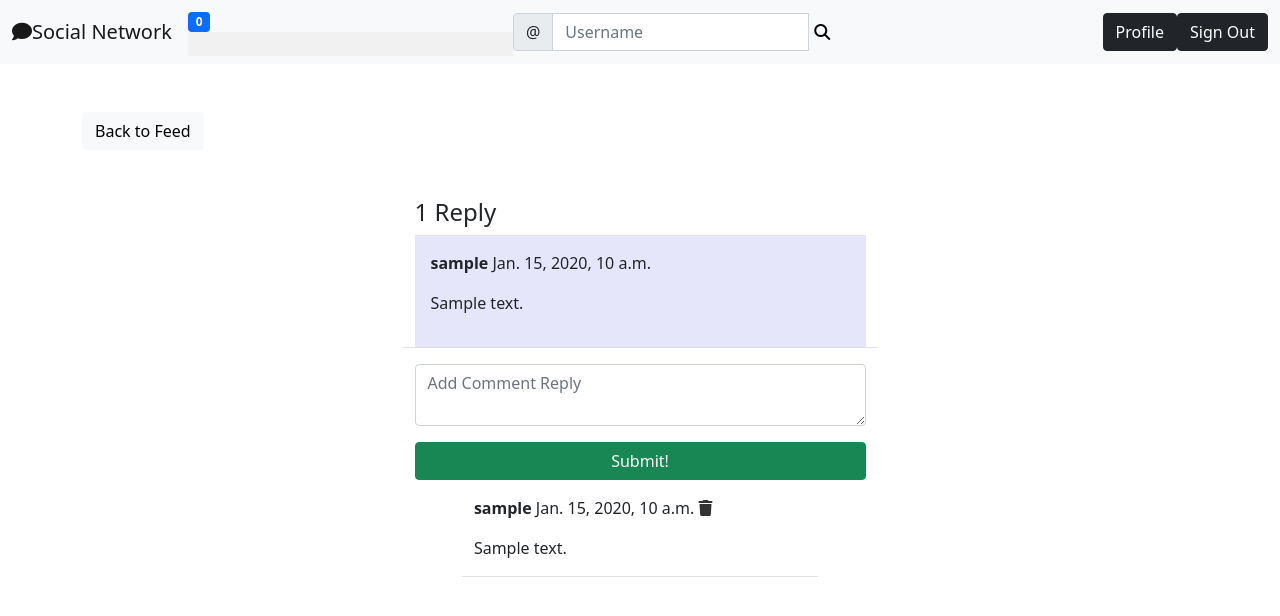
After one commit to SujithVSuresh/Social-Network-Django, a Django app: page /social/post/1/comment/1/comment-reply in a window 1280 px wide. The commit adds this page. Shown: the top 616 px of the page. Run offline with Django 3.2, Linux system fonts and the light colour scheme; a user stored in the database is signed in; tables that the repository leaves empty hold one stand-in row (values such as "Sample post"); data that the repository does not hold is empty; some libraries are stand-ins or nearby versions.

Commit message:
first commit

```diff
--- /dev/null
+++ b/landing/templatetags/custom_tags.py
@@ -0,0 +1,12 @@
+from django import template
+from social.models import Notification
+
+
+register = template.Library()
+
+
+@register.inclusion_tag('social/show_notifications.html', takes_context=True)
+def show_notifications(context):
+    request_user = context['request'].user
+    notifications = Notification.objects.filter(to_user=request_user).exclude(user_has_seen=True).order_by('-date')
+    return{'notifications' : notifications}
--- a/social/admin.py
+++ b/social/admin.py
@@ -1,6 +1,8 @@
 from django.contrib import admin
-from .models import Post, UserProfile
+from .models import CommentReply, Post, UserProfile, Notification
 
 # Register your models here.
 admin.site.register(Post)
 admin.site.register(UserProfile)
+admin.site.register(CommentReply)
+admin.site.register(Notification)
--- a/social/forms.py
+++ b/social/forms.py
@@ -1,6 +1,7 @@
 from django import forms
+from django.db import models
 from django.db.models import fields
-from . models import Post, Comment
+from . models import CommentReply, Post, Comment
 
 
 class PostForm(forms.ModelForm):
@@ -16,3 +17,11 @@ class CommentForm(forms.ModelForm):
     class Meta:
         model = Comment
         fields = ['comment']
+
+
+class CommentReplyForm(forms.ModelForm):
+    comment_reply = forms.CharField(label='', widget=forms.Textarea(attrs={'rows':2, 'placeholder':'Add Comment Reply'}))
+
+    class Meta:
+        model = CommentReply
+        fields = ['comment_reply']
--- a/social/urls.py
+++ b/social/urls.py
@@ -1,12 +1,15 @@
 from django.urls import path
-from . views import AddFollower, PostEditView, PostListView, PostDetailView, PostDeleteView, CommentDeleteView, ProfileEditView, ProfileView, RemoveFollower, AddLike, AddDisLike, UserSearch, ListFollowers
+from . views import AddFollower, CommentReplyFormView, PostEditView, PostListView, PostDetailView, PostDeleteView, CommentDeleteView, ProfileEditView, ProfileView, RemoveFollower, AddLike, AddDisLike, UserSearch, ListFollowers, AddCommentDisLike, AddCommentLike, PostNotification, FollowNotification
 
 urlpatterns = [
     path('', PostListView.as_view(), name='post-list'),
     path('post/<int:pk>/', PostDetailView.as_view(), name='post-detail'),
     path('post/edit/<int:pk>/', PostEditView.as_view(), name='post-edit'),
     path('post/delete/<int:pk>/', PostDeleteView.as_view(), name='post-delete'),
-    path('post/<int:post_pk>/comment/delete/<int:pk>/', CommentDeleteView.as_view(), name='comment-delete'),
+    path('post/<int:post_pk>/comment/<int:pk>/delete', CommentDeleteView.as_view(), name='comment-delete'),
+    path('post/<int:post_pk>/comment/<int:pk>/comment-reply', CommentReplyFormView.as_view(), name='comment-reply-form'),
+    path('post/<int:post_pk>/comment/<int:pk>/like', AddCommentLike.as_view(), name='comment-like'),
+    path('post/<int:post_pk>/comment/<int:pk>/dislike', AddCommentDisLike.as_view(), name='comment-dislike'),
     path('post/<int:pk>/like', AddLike.as_view(), name='like'),
     path('post/<int:pk>/dislike', AddDisLike.as_view(), name='dislike'),
     path('profile/<int:pk>/', ProfileView.as_view(), name='profile'),
@@ -15,4 +18,6 @@ urlpatterns = [
     path('profile/<int:pk>/followers/add', AddFollower.as_view(), name='add-follower'),
     path('profile/<int:pk>/followers/remove', RemoveFollower.as_view(), name='remove-follower'),
     path('search/', UserSearch.as_view(), name='profile-search'),
+    path('notification/<int:notification_pk>/post/<post_pk>', PostNotification.as_view(), name='post-notification'),
+    path('notification/<int:notification_pk>/profile/<profile_pk>', FollowNotification.as_view(), name='follow-notification')
 ]
--- a/social/views.py
+++ b/social/views.py
@@ -5,9 +5,9 @@ from django.urls import reverse_lazy
 from django.http import HttpResponseRedirect
 from django.contrib.auth.mixins import UserPassesTestMixin, LoginRequiredMixin
 from django.views import View
-from .models import Comment, Post, UserProfile
-from .forms import PostForm, CommentForm
-from django.views.generic.edit import UpdateView, DeleteView
+from .models import Comment, CommentReply, Notification, Post, UserProfile
+from .forms import PostForm, CommentForm, CommentReplyForm
+from django.views.generic.edit import CreateView, FormView, UpdateView, DeleteView
 
 
 # Create your views here.
@@ -46,15 +46,17 @@ class PostDetailView(LoginRequiredMixin, View):
 
         comments = Comment.objects.filter(post=post).order_by('-created_on')
 
+
+
         context = {
             'post':post,
             'form':form,
-            'comments':comments
+            'comments':comments,
         }
 
         return render(request, 'social/post_detail.html', context)
 
-    def post(self, request, pk, *args, **kwargs):
+    def post(self, request, pk,  *args, **kwargs):
         post = Post.objects.get(pk=pk)
         form = CommentForm(request.POST)
 
@@ -66,6 +68,8 @@ class PostDetailView(LoginRequiredMixin, View):
 
         comments = Comment.objects.filter(post=post).order_by('-created_on')
 
+        Notification.objects.create(notification_type=2, from_user=request.user, to_user=post.author, post=post)
+
         context = {
             'post':post,
             'form':form,
@@ -73,6 +77,53 @@ class PostDetailView(LoginRequiredMixin, View):
         }
 
         return render(request, 'social/post_detail.html', context)
+
+class CommentReplyFormView(LoginRequiredMixin, View):
+    def get(self, request, post_pk, pk, *args, **kwargs):
+        post = Post.objects.get(pk=post_pk)
+        comment = Comment.objects.get(id=pk)
+        form = CommentReplyForm()
+
+        comment_reply = CommentReply.objects.filter(comment=comment).order_by('-created_on')
+        comment_reply_count = comment_reply.count()
+
+        context = {
+            'form':form,
+            'post_back':post,
+            'comment':comment,
+            'comment_reply':comment_reply,
+            'comment_reply_count':comment_reply_count
+
+        }
+
+        return render(request, 'social/comment_reply_form.html', context)
+
+    def post(self, request, post_pk, pk, *args, **kwargs):
+        post = Post.objects.get(pk=post_pk)
+        comment = Comment.objects.get(id=pk)
+
+        form = CommentReplyForm(request.POST)
+        if form.is_valid():
+            reply_comment = form.save(commit=False)
+            reply_comment.author = request.user
+            reply_comment.post = post
+            reply_comment.comment = comment
+            reply_comment.save()
+
+        comment_reply = CommentReply.objects.filter(comment=comment).order_by('-created_on')
+        comment_reply_count = comment_reply.count()
+
+        Notification.objects.create(notification_type=2, from_user=request.user, to_user=post.author, post=post, comment=comment)
+
+        context = {
+            'form':form,
+            'comment':comment,
+            'comment_reply':comment_reply,
+            'comment_reply_count':comment_reply_count
+
+        }
+
+        return render(request, 'social/comment_reply_form.html', context)
 
 
 class PostEditView(LoginRequiredMixin, UserPassesTestMixin, UpdateView):
@@ -162,6 +213,10 @@ class AddFollower(LoginRequiredMixin, View):
         profile = UserProfile.objects.get(pk=pk)
         profile.followers.add(request.user)
 
+        notification = Notification.objects.create(notification_type=3, from_user=request.user, to_user=profile.user)
+
+
+
         return redirect('profile', pk=profile.pk)
 
 
@@ -195,6 +250,7 @@ class AddLike(LoginRequiredMixin, View):
 
         if not is_like:
             post.likes.add(request.user)
+            notification = Notification.objects.create(notification_type=1, from_user=request.user, to_user=post.author, post=post)
 
         if is_like:
             post.likes.remove(request.user)
@@ -226,8 +282,70 @@ class AddDisLike(LoginRequiredMixin, View):
         if not is_dislike:
             post.dislike.add(request.user)
 
+
         if is_dislike:
             post.dislike.remove(request.user)
+
+        next = request.POST.get('next', '/')
+        return HttpResponseRedirect(next)
+
+class AddCommentLike(LoginRequiredMixin, View):
+    def post(self, request, pk, *args, **kwargs):
+        comment = Comment.objects.get(pk=pk)
+
+        is_dislike = False
+
+        for dislike in comment.dislike.all():
+            if dislike == request.user:
+                is_dislike = True
+                break
+
+        if is_dislike:
+            comment.dislike.remove(request.user)
+
+        is_like = False
+
+        for like in comment.like.all():
+            if like == request.user:
+                is_like = True
+                break
+
+        if not is_like:
+            comment.like.add(request.user)
+            notification = Notification.objects.create(notification_type=1, from_user=request.user, to_user=comment.author, comment=comment)
+
+        if is_like:
+            comment.like.remove(request.user)
+
+        next = request.POST.get('next', '/')
+        return HttpResponseRedirect(next)
+
+class AddCommentDisLike(LoginRequiredMixin, View):
+    def post(self, request, pk, *args, **kwargs):
+        comment = Comment.objects.get(pk=pk)
+
+        is_like = False
+
+        for like in comment.like.all():
+            if like == request.user:
+                is_like = True
+                break
+
+        if is_like:
+            comment.like.remove(request.user)
+
+        is_dislike = False
+
+        for dislike in comment.dislike.all():
+            if dislike == request.user:
+                is_dislike = True
+                break
+
+        if not is_dislike:
+            comment.dislike.add(request.user)
+
+        if is_dislike:
+            comment.dislike.remove(request.user)
 
         next = request.POST.get('next', '/')
         return HttpResponseRedirect(next)
@@ -246,7 +364,7 @@ class UserSearch(View):
         return render(request, 'social/search.html', context)
 
 
-class ListFollowers(View):
+class ListFollowers(View, LoginRequiredMixin):
     def get(self, request, pk, *args, **kwargs):
         profile = UserProfile.objects.get(pk=pk)
         followers = profile.followers.all()
@@ -257,3 +375,24 @@ class ListFollowers(View):
         }
 
         return render(request, 'social/followers_list.html', context)
+
+class PostNotification(View, LoginRequiredMixin):
+    def get(self, request, notification_pk, post_pk, *args, **kwargs):
+        notification = Notification.objects.get(pk=notification_pk)
+        post = Post.objects.get(pk=post_pk)
+
+        notification.user_has_seen = True
+        notification.save()
+
+        return redirect('post-detail', pk=post_pk)
+
+
+class FollowNotification(View, LoginRequiredMixin):
+    def get(self, request, notification_pk, profile_pk, *args, **kwargs):
+        notification = Notification.objects.get(pk=notification_pk)
+        profile = UserProfile.objects.get(pk=profile_pk)
+
+        notification.user_has_seen = True
+        notification.save()
+
+        return redirect('profile', pk=profile_pk)
--- a/templates/navbar.html
+++ b/templates/navbar.html
@@ -1,3 +1,4 @@
+{% load custom_tags %}
 <nav class="navbar navbar-expand-lg navbar-light bg-light">
     <div class="container-fluid">
 
@@ -13,9 +14,11 @@
         <span class="navbar-toggler-icon"></span>
       </button>
       <div class="collapse navbar-collapse" id="navbarSupportedContent">
-        <ul class="navbar-nav me-auto mb-2 mb-lg-0">
-
-        </ul>
+        <div class="nav-item">
+          {% if user.is_authenticated %}
+          {% show_notifications %}
+          {% endif %}
+        </div>
         <form class="d-flex" method="GET" action="{% url 'profile-search' %}">
                 <div class="input-group">
                   <span class="input-group-text" id="basic-addon1">@</span>
--- a/templates/social/comment_delete.html
+++ b/templates/social/comment_delete.html
@@ -5,7 +5,7 @@
 <div class="container">
     <div class="row mt-5">
         <div class="col-md-5 col-sm-6">
-            <a href="{% url 'post-detail' object.pk %}" class="btn btn-light">Back to Post</a>
+            <a href="{% url 'post-detail' comment.post.pk %}" class="btn btn-light">Back to Post</a>
         </div>
     </div>
 
--- /dev/null
+++ b/templates/social/comment_reply_form.html
@@ -0,0 +1,55 @@
+{% extends 'base.html' %}
+{% load crispy_forms_tags %}
+
+{% block content %}
+<div class="container">
+    <div class="row mt-5">
+        <div class="col-md-5 col-sm-6">
+            <a href="{% url 'post-detail' comment.post.pk %}" class="btn btn-light">Back to Feed</a>
+        </div>
+    </div>
+
+    <div class="row justify-content-center mt-5">
+        <div class="col-md-5 col-sm-12 border-bottom">
+            <h4>{{comment_reply_count}} Reply</h4>
+            <div class="p-3" style="background-color:lavender">
+         <p>
+             <strong>{{ comment.author }}</strong> {{ comment.created_on }}
+        </p>
+         <p>{{ comment.comment }}</p>
+         </div>
+
+        </div>
+    </div>
+
+    <div class="row justify-content-center mt-3">
+        <div class="col-md-5 col-sm-12">
+         <form method="POST" action="">
+        {% csrf_token %}
+         {{ form | crispy }}
+         <div class="d-grid gap-2">
+             <button class="btn btn-success mt-3">Submit!</button>
+         </div>
+         </form>
+
+         {% for comment in comment_reply %}
+         <div class="row justify-content-center mt-3">
+             <div class="col-md-9 col-sm-12  border-bottom">
+            <p>
+                <strong>{{ comment.author }}</strong> {{ comment.created_on }}
+                {% if request.user == comment.author %}
+                     <a href="" style="color: #333;"><i class="fas fa-trash"></i></a>
+                {% endif %}
+             </p>
+            <p>{{ comment.comment_reply }}</p>
+
+             </div>
+         </div>
+         {% endfor %}
+
+        </div>
+    </div>
+
+
+</div>
+{% endblock content %}
--- /dev/null
+++ b/templates/social/show_notifications.html
@@ -0,0 +1,44 @@
+<div class="dropdown" style="position: relative; display:inline-block;">
+    <span class="badge bg-primary notification-badge" style="transition: 0.3s;">{{ notifications.count }}</span>
+    <div class="dropdown-content" style="background-color: #f1f1f1; min-width: 325px; z-index:1; font-size:0.9rem; color:black; padding: 12px 16px; text-decoration:none;" id="notification-container">
+        {% for notification in notifications %}
+            {% if notification.post %}
+                {% if notification.notification_type == 1 %}
+                <div class="dropdown-item-parent">
+                    <a href="{% url 'post-notification' notification.pk notification.post.pk %}">@{{notification.from_user}} liked your post</a>
+                    <span class="dropdown-item-close">&times;</span>
+                </div>
+                {% elif notification.notification_type == 2 %}
+                <div class="dropdown-item-parent">
+                    <a href="{% url 'post-notification' notification.pk notification.post.pk %}">@{{notification.from_user}} commented your post</a>
+                    <span class="dropdown-item-close">&times;</span>
+                </div>
+                {% endif %}
+            {% elif notification.comment %}
+                {% if notification.notification_type == 1 %}
+                <div class="dropdown-item-parent">
+                    <a href="{% url 'post-notification' notification.pk notification.comment.post.pk %}">@{{notification.from_user}} liked your comment</a>
+                    <span class="dropdown-item-close">&times;</span>
+                </div>
+                {% elif notification.notification_type == 2 %}
+                <div class="dropdown-item-parent">
+                    <a href="{% url 'post-notification' notification.pk notification.comment.post.pk %}">@{{notification.from_user}} replied to your comment</a>
+                    <span class="dropdown-item-close">&times;</span>
+                </div>
+                {% endif %}
+            {% else %}
+            {% if notification.notification_type == 3 %}
+            <div class="dropdown-item-parent">
+                <a href="{% url 'follow-notification' notification.pk notification.from_user.profile.pk %}">@{{notification.from_user}} has started following you</a>
+                <span class="dropdown-item-close">&times;</span>
+            </div>
+            {% endif %}
+            {% endif %}
+            {% endfor %}
+
+
+
+
+    </div>
+
+</div>
```
Also changed, not shown: social/models.py (+30 -0 lines), templates/social/post_detail.html (+19 -0 lines), landing/templatetags/__init__.py (added), social/migrations/0006_auto_20210825_1433.py (added), social/migrations/0007_commentreply.py (added), social/migrations/0008_notification.py (added).
